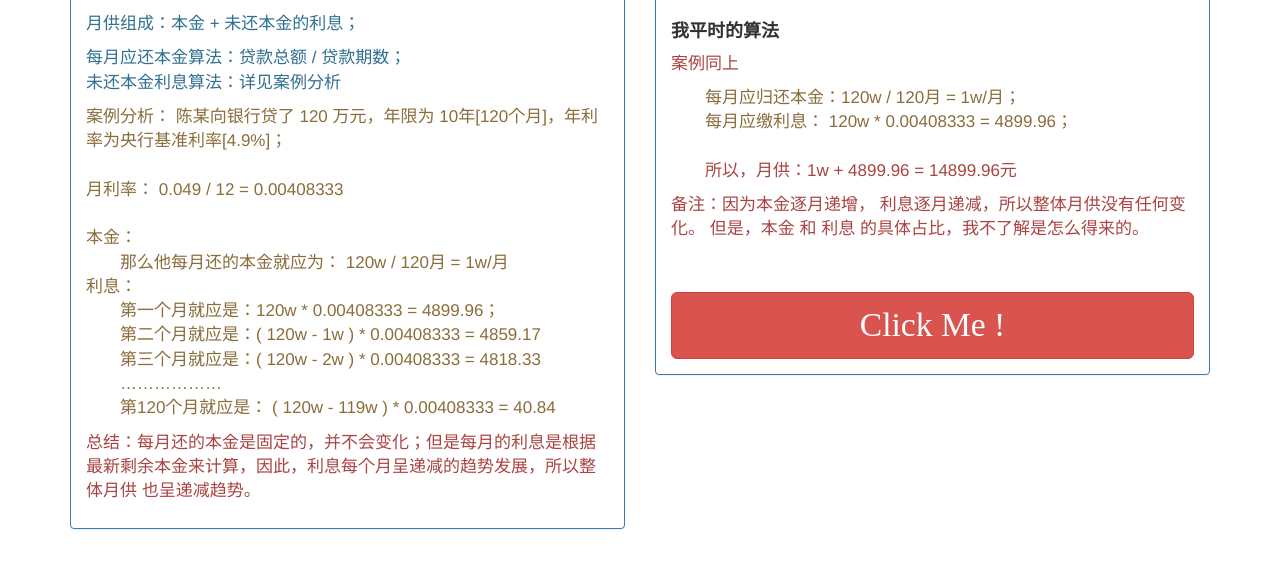
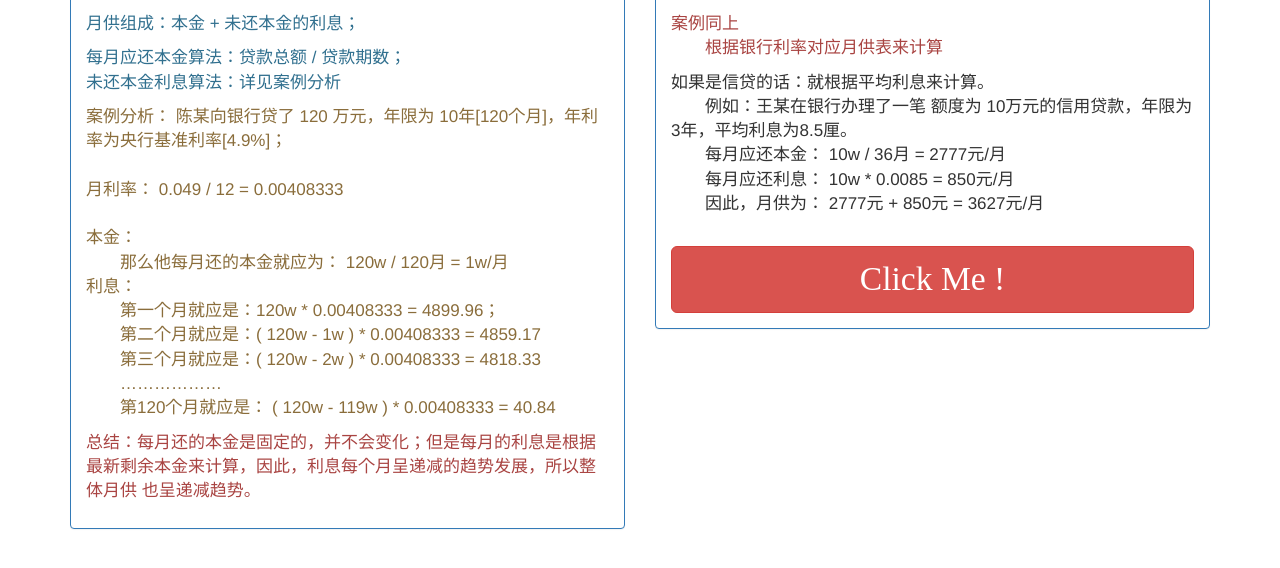
Before and after one commit to hjj9619/Money, a plain HTML site: page index.html in a window 1280 px wide. Shown: the part 88-656 px from the top of the page. Drawn offline with nearby package versions, Linux system fonts and the light colour scheme.

Commit message:
2016年10月16日15:19:59; 等额本息改变1

```diff
--- a/index.html
+++ b/index.html
@@ -78,14 +78,10 @@
 
         <div class="panel-body">
 
-          <div class="panel-title">
-            <h4>我平时的算法</h4>
-          </div>
 
-          <p class="text-danger">案例同上</p>
+          <p class="text-danger">案例同上
 
-          <p class="text-warning">
-            <span>
+            <!--<span>
                每月应归还本金：120w / 120月 = 1w/月；
             </span>
             <span>
@@ -93,12 +89,34 @@
             </span><br>
             <span class="text-danger">
               所以，月供：1w + 4899.96 = 14899.96元
+            </span>-->
+
+              <span class="text-danger">
+                根据银行利率对应月供表来计算
+              </span>
+          </p>
+
+          <p>
+            如果是信贷的话：就根据平均利息来计算。<br>
+            <span>
+              例如：王某在银行办理了一笔 额度为 10万元的信用贷款，年限为3年，平均利息为8.5厘。
+
+            </span>
+            <span>
+              每月应还本金： 10w / 36月 = 2777元/月
+            </span>
+            <span>
+              每月应还利息： 10w * 0.0085 = 850元/月
+            </span>
+            <span>
+              因此，月供为： 2777元 + 850元  = 3627元/月
             </span>
           </p>
-          <p class="text-danger">
+
+          <!--<p class="text-danger">
             备注：因为本金逐月递增， 利息逐月递减，所以整体月供没有任何变化。
             但是，本金 和 利息 的具体占比，我不了解是怎么得来的。
-          </p><br>
+          </p><br>-->
           <br>
           <div class="jumbotron" style="display: none;">
             <p class="text-danger" style="font-weight: bold">
```
